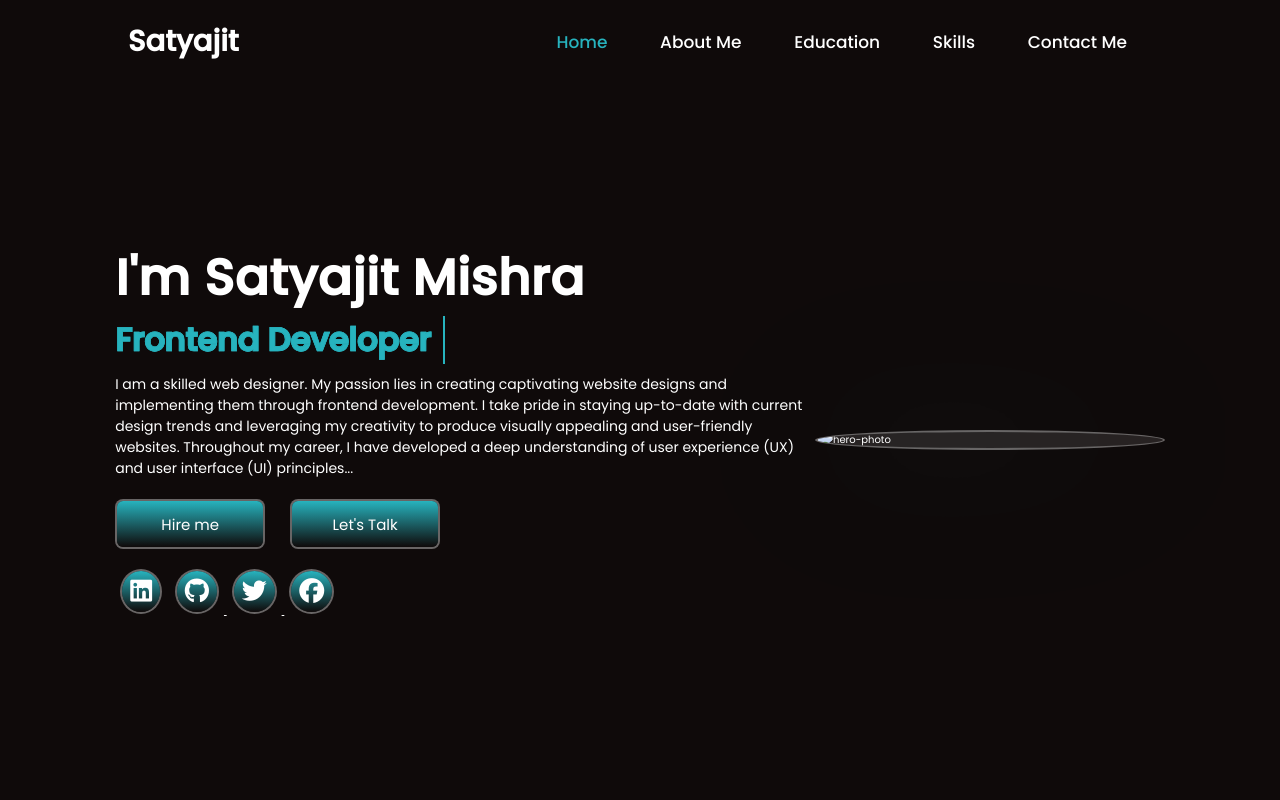
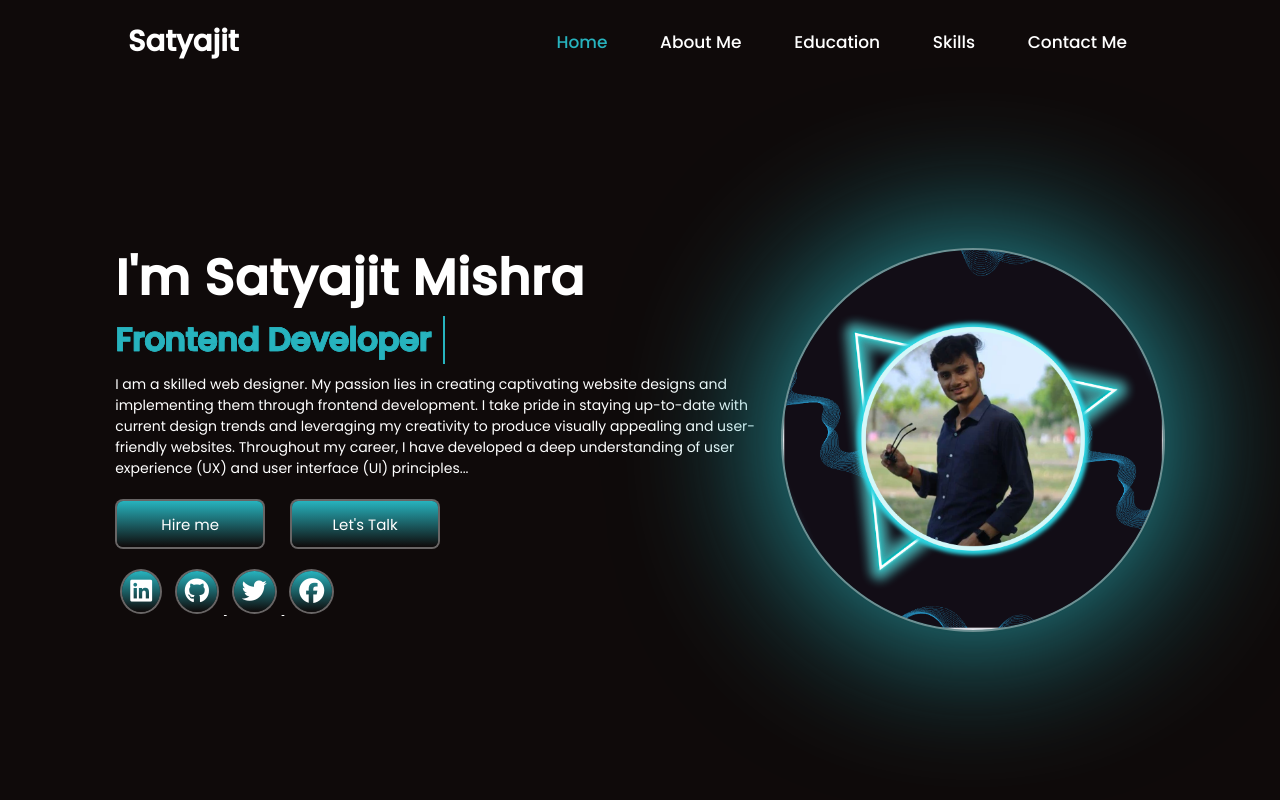
Before and after one commit to satyajitmishra-dev/neon-portfolio, a plain HTML site: page index.html in a window 1280 px wide. Shown: the top 800 px of the page. Drawn offline with Linux system fonts and the light colour scheme.

Commit message:
Update index.html
Change Image

```diff
--- a/index.html
+++ b/index.html
@@ -63,7 +63,7 @@
           </a>
         </div>
       </div>
-      <img src="/images/hero.png" alt="hero-photo" />
+      <img src="/image/hero.png" alt="hero-photo" />
     </section>
     <!-- *************************About Section************************* -->
     <section class="about" id="about">
```
